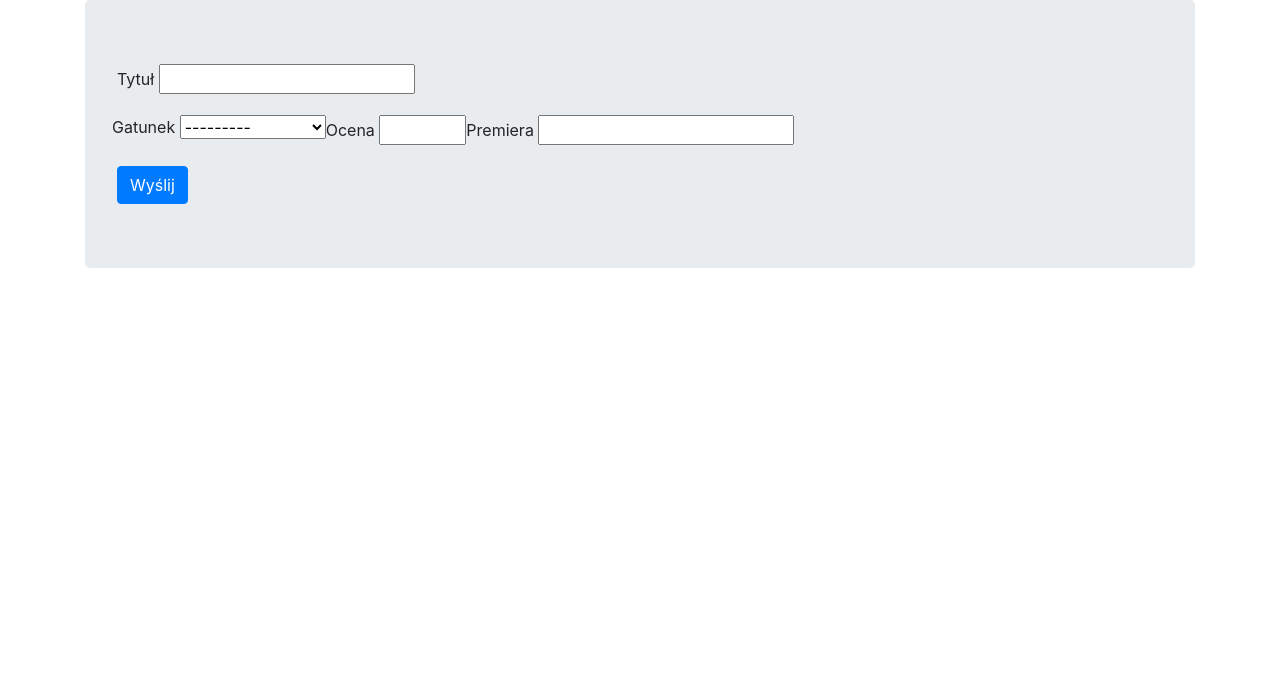
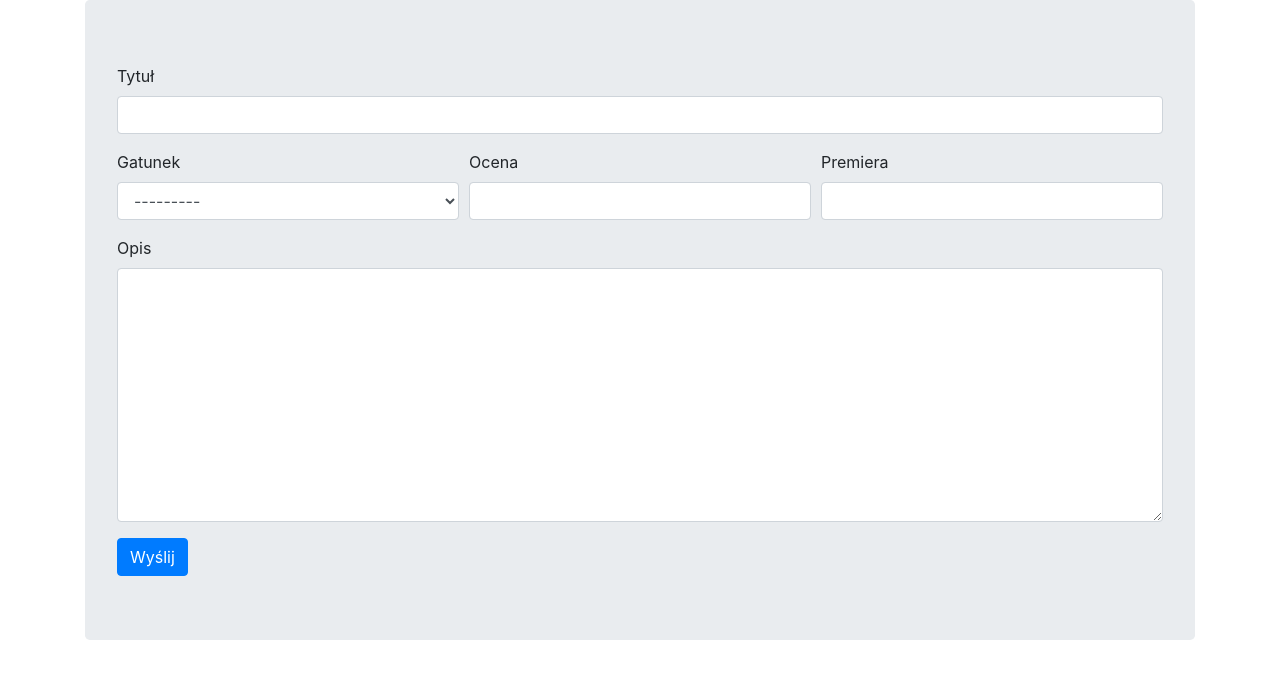
Before and after one commit to Mateusz296/DjangoProject, a Django app: page /movie/create in a window 1280 px wide. Shown: the part 56-735 px from the top of the page. Run offline with Django 3.2, Linux system fonts and the light colour scheme; data comes from the database, SQL or seed files in the repository.

Commit message:
Custom Adding / Editing form label

```diff
--- a/viewer/forms.py
+++ b/viewer/forms.py
@@ -17,6 +17,10 @@ class MovieForm(ModelForm):
     title = CharField(validators=[capitalized_validator])
     rating = IntegerField(min_value=1, max_value=10)
     released = PastMonthField()
+    def __init__(self, *args, **kwargs):
+        super().__init__(*args, **kwargs)
+        for visible in self.visible_fields():
+            visible.field.widget.attrs['class'] = 'form-control'
 
     def clean_description(self):
         # pobranie wartości pola description
--- a/viewer/templates/form.html
+++ b/viewer/templates/form.html
@@ -16,26 +16,30 @@
         </div>
 
         <div class="form-row">
-            <div class="form-group">
+            <div class="form-group col-md-4">
                 {{ form.genre.errors }}
                 <label for="{{ from.genre.id_for_label }}">Gatunek</label>
                 {{ form.genre }}
             </div>
-            <div class="form-group">
+            <div class="form-group col-md-4">
                 {{ form.rating.errors }}
                 <label for="{{ form.rating.id_for_label }}">Ocena</label>
                 {{ form.rating }}
             </div>
-            <div class="form-group">
+            <div class="form-group col-md-4">
                 {{ form.released.error }}
                 <label for="{{ form.released.id_for_label }}">Premiera</label>
                 {{ form.released }}
             </div>
         </div>
+        <div class="form-group">
+            {{ form.description.errors }}
+            <label for="{{ form.descriptions.id_for_label }}">Opis</label>
+            {{ form.description }}
+        </div>
+        <div>
+            <input type="submit" value="Wyślij" class="btn btn-primary">
+        </div>
 
-
-
-        <input type="submit" value="Wyślij"
-               class="btn btn-primary">
     </form>
 {% endblock %}
```
